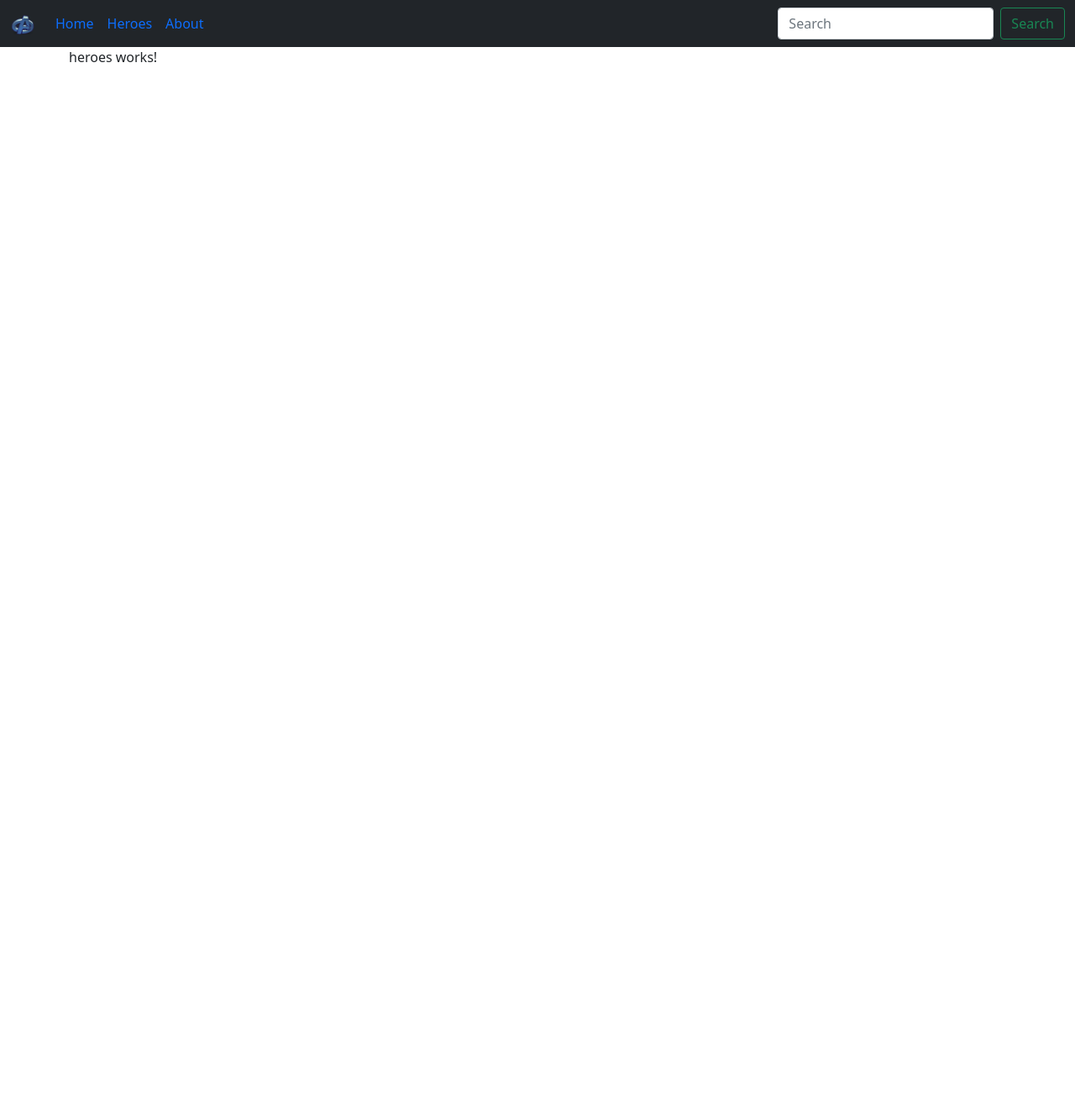
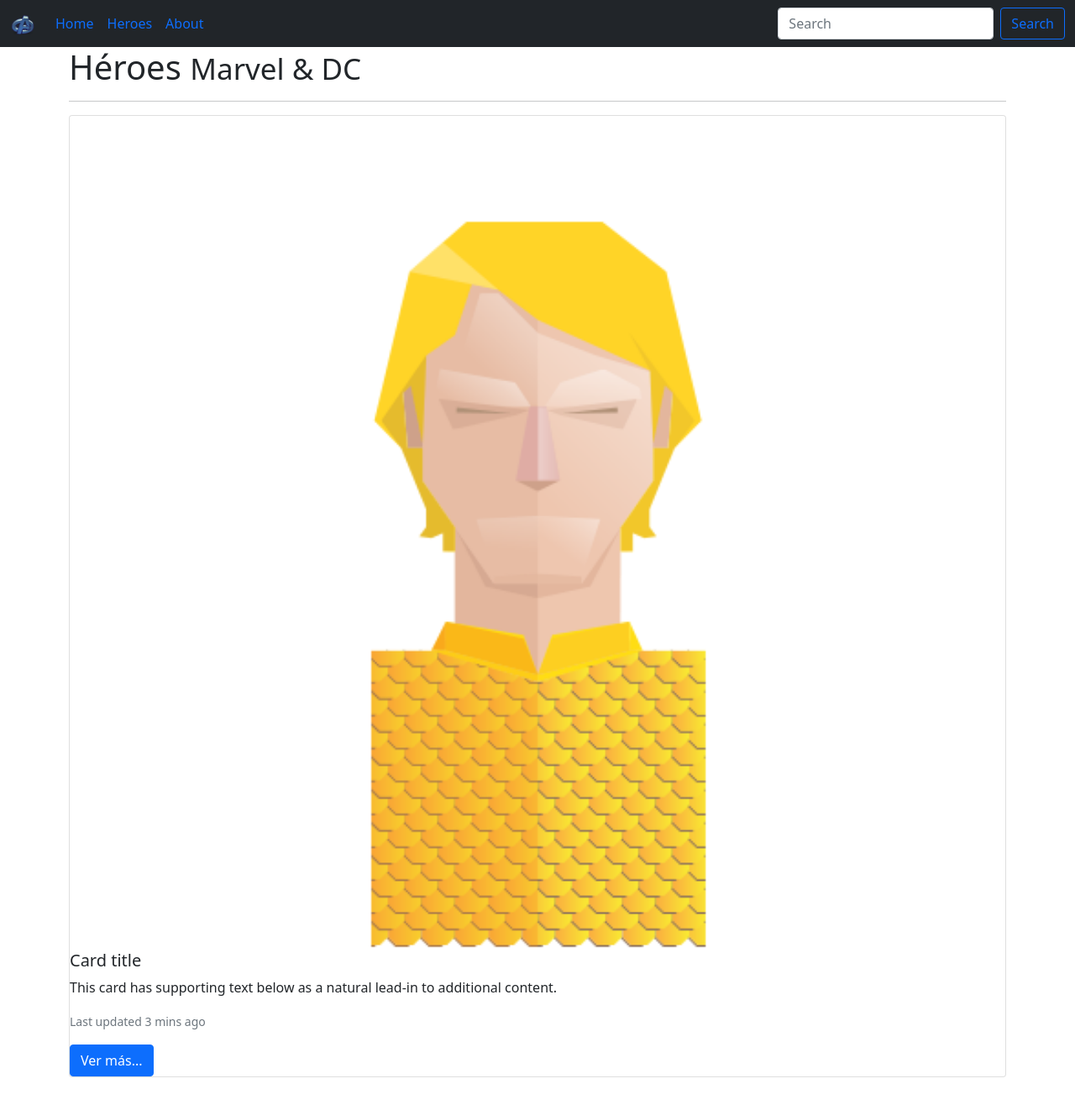
Before and after one commit to AxMar1221/sap, an Angular app: page /#/heroes in a window 1280 px wide. Shown: the top 1322 px of the page at 84% size. Before the commit the page ends 800 px from the top, so only its background shows below. Built offline with nearby package versions, Linux system fonts and the light colour scheme.

Commit message:
hereos component

```diff
--- a/src/app/components/heroes/heroes.component.html
+++ b/src/app/components/heroes/heroes.component.html
@@ -1 +1,15 @@
-<p>heroes works!</p>
+<h1> Héroes <small> Marvel & DC </small> </h1>
+<hr>
+<div class="card-columns">
+    <div class="card">
+        <img class="card-img-top img-fluid" src="assets/img/aquaman.png" alt="Card">
+    <div class="card-block">
+        <h5 class="card-title">Card title</h5>
+        <p class="card-text">This card has supporting text below as a natural lead-in to additional content.</p>
+        <p class="card-text"><small class="text-muted">Last updated 3 mins ago</small></p>
+
+        <button type="button" class="btn btn-outline btn-primary btn-block">
+            Ver más...
+        </button>
+    </div>
+</div>
--- a/src/app/components/shared/navbar/navbar.component.html
+++ b/src/app/components/shared/navbar/navbar.component.html
@@ -25,7 +25,7 @@
         </ul>
         <form class="d-flex" role="search">
           <input class="form-control me-2" type="search" placeholder="Search" aria-label="Search">
-          <button class="btn btn-outline-success" type="submit">Search</button>
+          <button class="btn btn-outline-primary" type="submit">Search</button>
         </form>
       </div>
     </div>
--- a/src/styles.css
+++ b/src/styles.css
@@ -1,4 +1,7 @@
 
+body {
+  padding-bottom: 50px;
+}
 .main-container {
     margin-top: 35px;
 }
```
